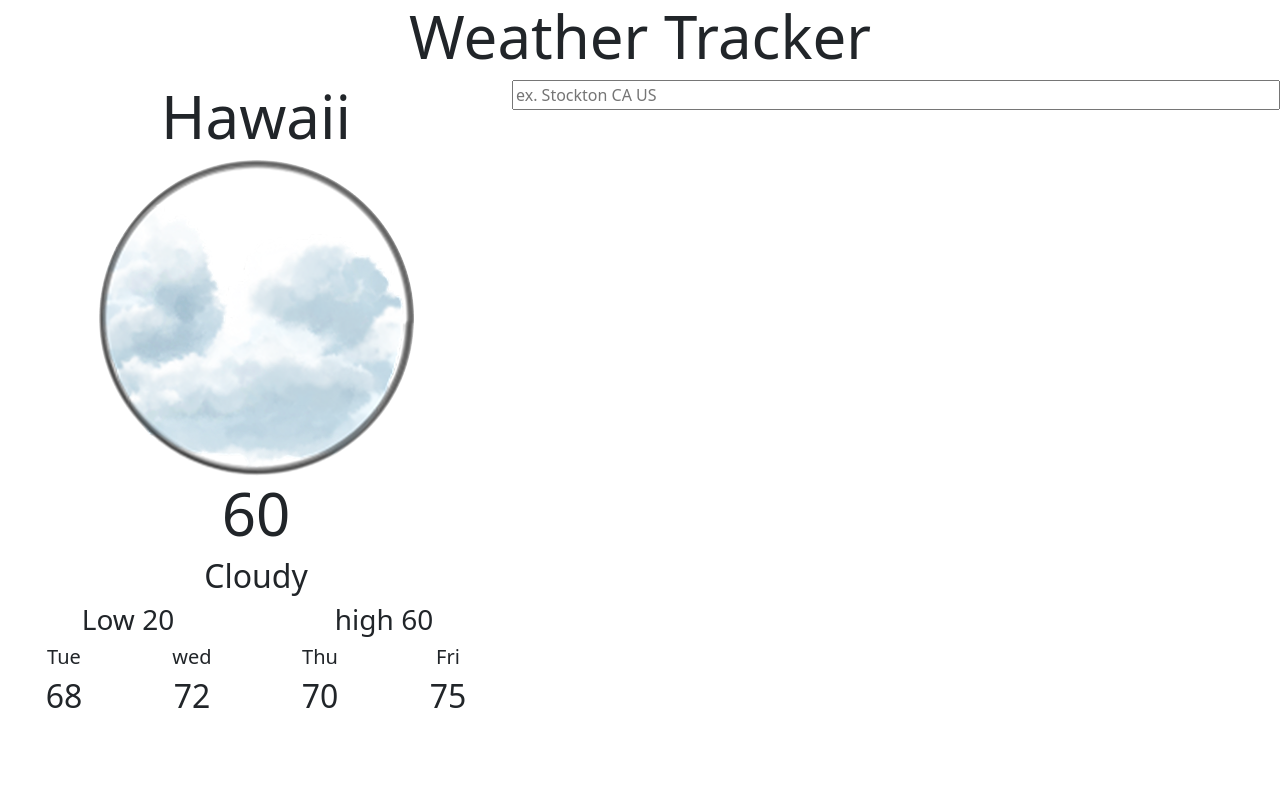
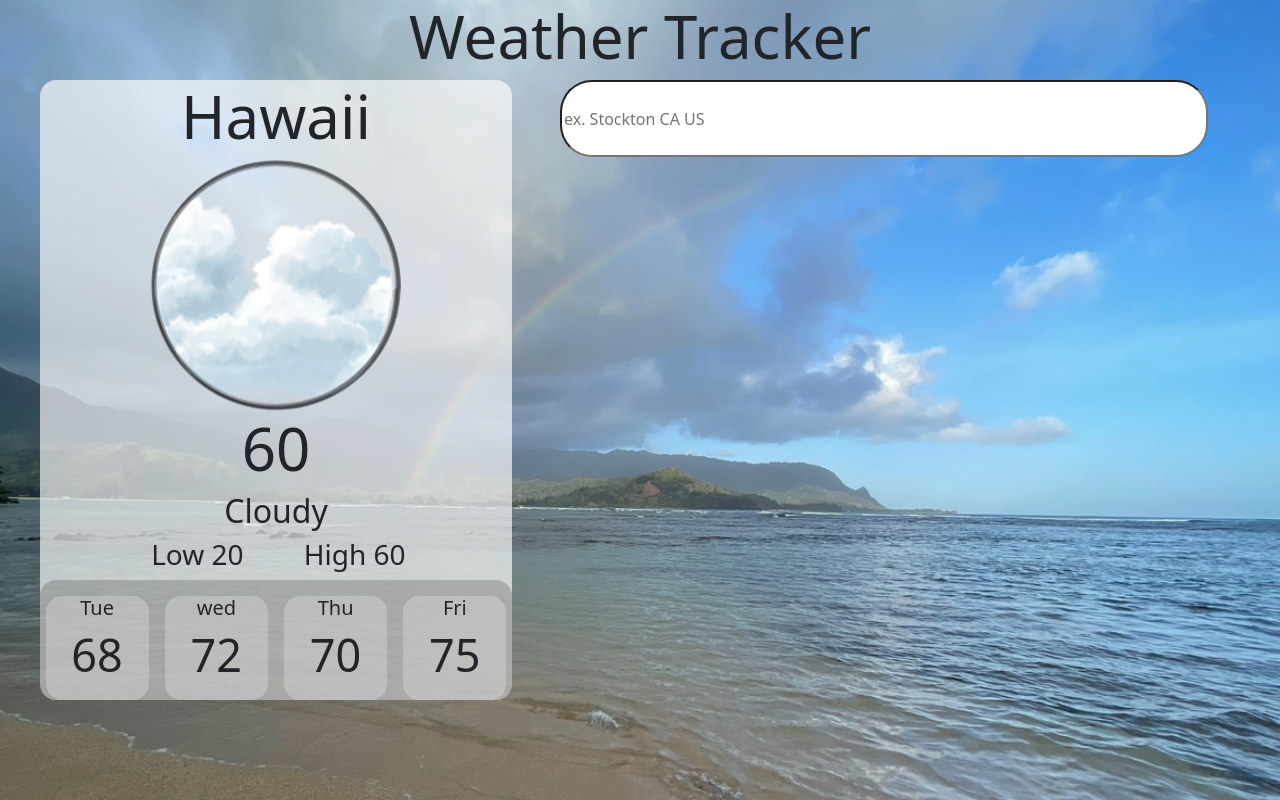
Before and after one commit to Agate001/LopezCP-7, a plain HTML site: page index.html in a window 1280 px wide. Drawn offline with nearby package versions, Linux system fonts and the light colour scheme.

Commit message:
Day 3 Commit

```diff
--- a/Scripts/app.js
+++ b/Scripts/app.js
@@ -1,9 +1,12 @@
 let usersearchEL = document.getElementById("usersearch")
 let weatherDesc = document.getElementById("weatherDesc")
+let currentTemp = document.getElementById("currentTemp")
 let  latitude;
 let longitude;
 let cityTXT = document.getElementById("cityTXT")
-//const API_KEY =
+let weatherIMG = document.getElementById("weatherIMG")
+let weatherID;
+const API_KEY = "28e85bb6fceef87b8575ae0f8d203149";
 
 if ("geolocation" in navigator) {
   navigator.geolocation.getCurrentPosition(successCallback, errorCallback);
@@ -11,6 +14,7 @@ if ("geolocation" in navigator) {
   // Geolocation is not available
   alert("Geolocation is not supported by this browser.");
 }
+
 
 
 function successCallback(position) {
@@ -28,14 +32,17 @@ function successCallback(position) {
   fetch(`https://api.openweathermap.org/data/2.5/forecast?lat=${latitude}&lon=${longitude}&appid=${API_KEY}`)
     .then(response => response.json())
     .then(data => {
-      const weatherString = data.list[0].weather[0].description;
+      const kel = data.list[0].main.temp;
+      const weatherString = data.list[0].weather[0].main;
+      weatherID = data.list[0].weather[0].id;
       console.log(weatherString);
       weatherDesc.textContent = weatherString;
+      currentTemp.textContent = (kel - 273.15) * 9/5 + 32
     });
+    IMGchange()
 }
 
-
-
+//-------------------------------------Catch the ERORR FOR GEOLOCATER HERE--------------------------------
 function errorCallback(error) {
   switch(error.code) {
     case error.PERMISSION_DENIED:
@@ -53,6 +60,7 @@ function errorCallback(error) {
   }
 }
 
+//-----------------------------------FRAMEWORK FOR YOU SEARCH ENGINE HERE------------------------------------------
 const apiCall = () => { //very basic search engine
   let usersearch = document.getElementById("usersearch").value; // get value when called
 
@@ -70,8 +78,26 @@ const apiCall = () => { //very basic search engine
     .then(data => { console.log(data); });
 };
 
+
+
+
 usersearchEL.addEventListener('keydown', (event) => {
   if (event.key === "Enter") {
     apiCall();
   }
 });
+//-------------------------------FUNCTION TO CHANGE IMG BASED ON OPENWEATHER API ID-----------------------------
+function IMGchange(){
+if (weatherID >= 300 && weatherID <= 531) {
+  weatherIMG.src = "../Rainy.png";
+}
+else if (weatherID >= 600 && weatherID <= 622) {
+  weatherIMG.src = "../Snow.png";
+}
+else if (weatherID = 800) {
+  weatherIMG.src = "../Sunny.png";
+}
+else if (weatherID >= 801 && weatherID <= 804) {
+  weatherIMG.src = "../Cloudy.png";
+}
+}
--- a/Styles/style.css
+++ b/Styles/style.css
@@ -1,44 +1,73 @@
-    h1{font-size: 60px;}
-        .grid{
-        display: grid;
-        grid-template-columns: repeat(5, 1fr);
-        grid-template-rows: auto;
-    }
+body{
+    background-repeat: no-repeat;
+    object-fit: cover;
+    background-size: 100%;
+}
+   h1{font-size: 60px;}
+
+    .grid{
+    display: grid;
+    grid-template-columns: repeat(5, 1fr);
+    grid-template-rows: auto;}
+.grid2{
+    display: grid;
+    grid-template-columns: repeat(6, 1fr);
+    grid-template-rows: auto;}
+
     .dayGrid{
         display: grid;
-        grid-template-columns: repeat(4, 1fr);
+        grid-template-columns: repeat( 4, 1fr);
         grid-template-rows: auto;
+        gap: 5px;
+    }
+    .G1{
+        grid-column: 1/span 2;
+        background-color: #FFFFFFA6;
+        margin-left: 40px;
+
     }
     .R1{
-        grid-column: span 2;
+        grid-column: 2/span 4;
     }
     .imgR2{
         grid-row: 2;
-        grid-column: span 2;
+        grid-column: 2/span 4;
     }
     .R3{
         grid-row: 3;
-        grid-column: span 2;
+        grid-column: 2/span 4;
     }
     .R4{
         grid-row: 4;
-        grid-column: span 2;
+        grid-column: 2/span 4;
     }
     .R5{
         grid-row: 5;
+        grid-column: 2/span 2;
+    }
+    .R5C4{
+        grid-row: 5;
+        grid-column: 4/span 2;
     }
     .R6{
         grid-row: 6;
-        grid-column: span 2;
+        grid-column: 1/span 6;
+        background-color: #3F383840
     }
 
     .tue{
-        columns: 1;
+      width: 90%;
+      height: 100%;
+      background-color: #D9D9D966;
     }
-    .wed{
-
-        grid-column: 2;
+    .dayFont{
+        font-size: 45px;
     }
     .search{
         grid-column: 3 / 6;
+        align-self: start;
     }
+    .marg{
+        margin-left: 5%;
+        margin-bottom: 10px;
+    }
--- a/index.html
+++ b/index.html
@@ -10,48 +10,48 @@
   <link rel="stylesheet" href="Styles/style.css">
 </head>
 
-<body>
-  <!-- <input type="text" id="usersearch" placeholder="ex. Stockton CA US"> This is the basic search just swap this into where you want-->
+<body style="background-image: url('Background.jpg');"><!--style="background-image: url('Background.jpg');" -->
   <h1 class="text-center">Weather Tracker</h1>
   <div class="grid">
+    <div class="grid2 G1 rounded-4">
       <h1 id="cityTXT" class="R1 text-center">Hawaii</h1>
       <div class="imgR2 d-flex justify-content-center">
-    <img src="Rectangle 11 (1) 1.png" alt="">
+        <img id="weatherIMG" src="Cloudy.png" alt="">
       </div>
-    <h1 class="R3 text-center">60</h1>
+      <h1 id="currentTemp" class="R3 text-center">60</h1>
       <h2 id="weatherDesc" class="R4 text-center">Cloudy</h2>
       <h3 class="R5 text-center">Low 20</h3>
-    <h3 class="R5 text-center">high 60</h3>
+      <h3 class="R5C4 text-center">High 60</h3>
 
-    <section class="R6 dayGrid text-center">
-      <div class="tue">
+      <section class="R6 dayGrid text-center rounded-4 pt-3">
+        <div class="tue marg rounded-4">
           <h5>Tue</h5>
-        <h2>68</h2>
+          <h2 class="dayFont">68</h2>
         </div>
 
-      <div class="wed">
+        <div class="tue marg rounded-4">
 
           <h5>wed</h5>
-        <h2>72</h2>
+          <h2 class="dayFont">72</h2>
 
         </div>
 
-      <div class="tue">
+        <div class="tue marg rounded-4">
           <h5>Thu</h5>
-        <h2>70</h2>
+          <h2 class="dayFont">70</h2>
         </div>
 
-      <div class="tue">
+        <div class="tue marg rounded-4">
           <h5>Fri</h5>
-        <h2>75</h2>
+          <h2 class="dayFont">75</h2>
         </div>
       </section>
-    <div class="search">
-      <input type="text" id="usersearch" placeholder="ex. Stockton CA US" style="width: 100%;">
+    </div>
+    <div class="search ms-5">
+      <input class="rounded-5" type="text" id="usersearch" placeholder="ex. Stockton CA US" style="width: 90%; height: 77px;">
     </div>
 
   </div>
-
 
 
 
```
Also changed, not shown: Background.jpg (added), Cloudy.png (added), Rainy.png (added), Rectangle 11 (1) 1.png (deleted), Snow.png (added), Star.png (added), Star1.png (renamed from Star 1.png), Sunny.png (added). Lines whose indentation alone changed are shown as unchanged.
